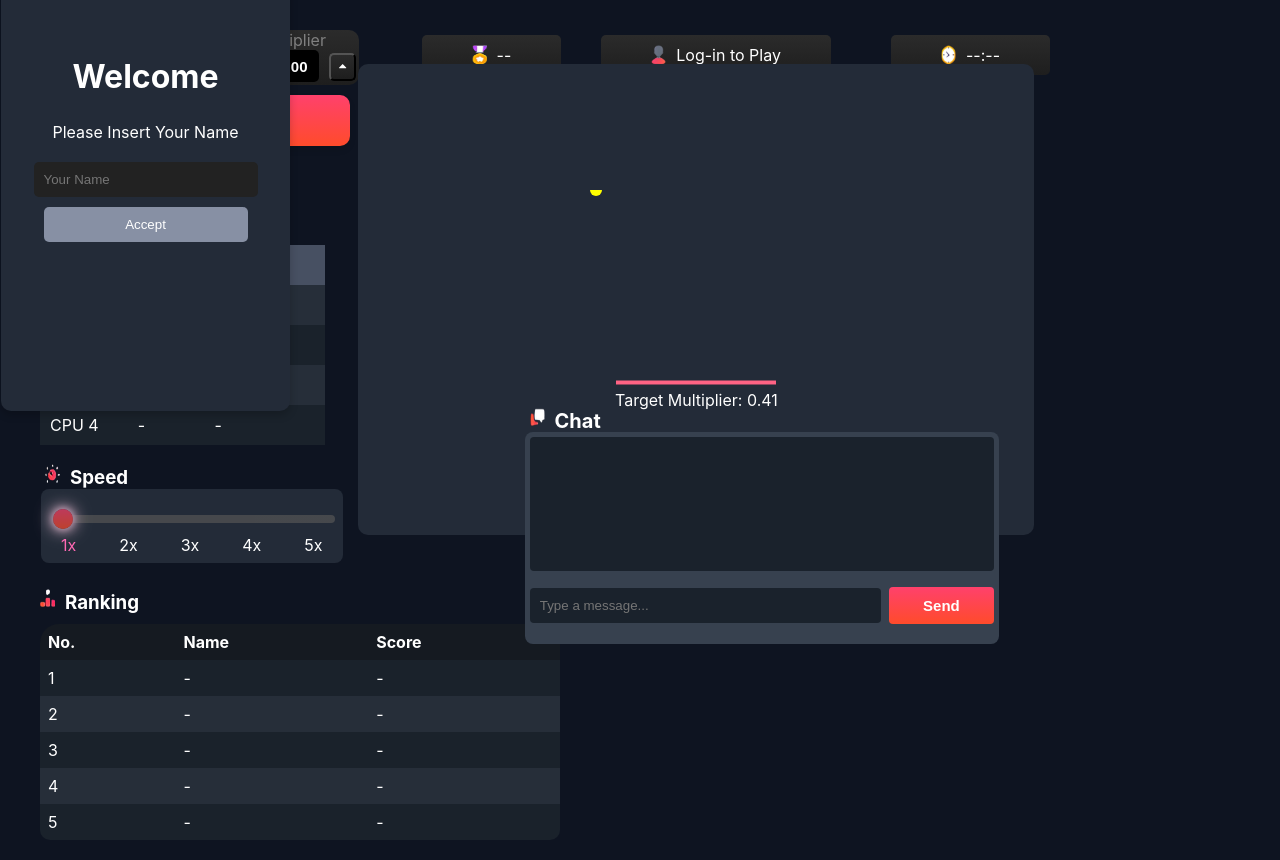
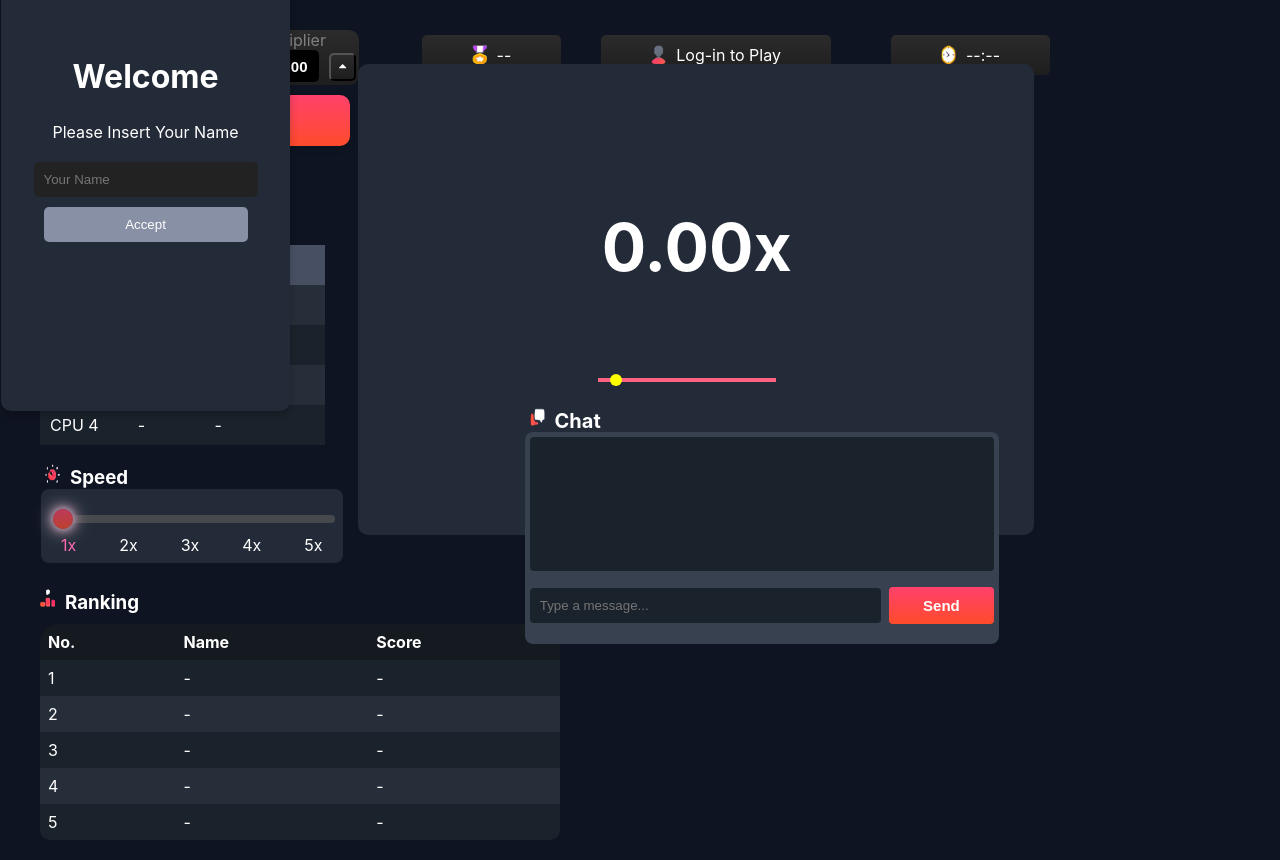
Before and after one commit to probablypenera007/guessnumber_frontend, a React (Create React App) app: page / in a window 1280 px wide. Built offline with nearby package versions, Linux system fonts and the light colour scheme.

Commit message:
gameboard

```diff
--- a/src/components/GameBoard/GameBoard.module.css
+++ b/src/components/GameBoard/GameBoard.module.css
@@ -58,9 +58,10 @@
 }
 
 .graph__multiplier {
-    margin: 20px 0;
+    top: 21%;
+    left: 36%;
     color: white;
-    font-size: 24px;
+    font-size: 66px;
     position: absolute;
 }
 
--- a/src/components/GameBoard/GameBoard.tsx
+++ b/src/components/GameBoard/GameBoard.tsx
@@ -1,4 +1,4 @@
-import React, { useEffect, useRef } from 'react';
+import React, { useEffect, useRef, useState } from 'react';
 import gsap from 'gsap';
 import { MotionPathPlugin } from 'gsap/MotionPathPlugin';
 
@@ -15,13 +15,14 @@ interface GameBoardProps {
 const GameBoard: React.FC<GameBoardProps> = ({ speed, onGameEnd, gameStarted }) => {
   const pathRef = useRef<SVGPathElement | null>(null);
   const ballRef = useRef<SVGCircleElement | null>(null);
+  const [currentMultiplier, setCurrentMultiplier] = useState(0);
   const targetMultiplier = useRef<number>(Math.random() * 10);
 
   useEffect(() => {
     if (gameStarted) {
       const newTarget = parseFloat((Math.random() * 10).toFixed(2));
       targetMultiplier.current = newTarget;
-
+      setCurrentMultiplier(0); // Reset the multiplier display at start
 
       if (pathRef.current && ballRef.current) {
         // Set initial state with GSAP
@@ -38,10 +39,15 @@ const GameBoard: React.FC<GameBoardProps> = ({ speed, onGameEnd, gameStarted })
           motionPath: {
             path: pathRef.current,
             start: 0,
-            end: 1
+            end: (targetMultiplier.current / 10)
           },
           duration: speed,
           ease: 'none',
+          onUpdate: () => {
+            const pathProperties = gsap.getProperty(ballRef.current, "motionPath") as any; // Cast as any to access custom properties
+            const progress = pathProperties.end * 10;
+            setCurrentMultiplier(progress);
+          },
           onComplete: () => onGameEnd(targetMultiplier.current)
         });
       }
@@ -50,17 +56,18 @@ const GameBoard: React.FC<GameBoardProps> = ({ speed, onGameEnd, gameStarted })
 
   return (
     <div className={Style.gameBoard}>
+      <h1 className={Style.graph__multiplier} >{currentMultiplier.toFixed(2)}x</h1>
       <svg width="100%" height="200" viewBox="0 0 100 100">
         <path
           ref={pathRef}
-          d={`M10,${100 - targetMultiplier.current * 9} L90,${100 - targetMultiplier.current * 9}`}
+          d="M01,90 L90,90"
           fill="transparent"
           stroke="rgb(255, 99, 132)"
           strokeWidth="2"
         />
-        <circle ref={ballRef} cx="0" cy="0" r="3" fill="yellow" />
+        <circle ref={ballRef} cx="10" cy="90" r="3" fill="yellow" />
       </svg>
-      <div>Target Multiplier: {targetMultiplier.current.toFixed(2)}</div>
+
     </div>
   );
 };
```
